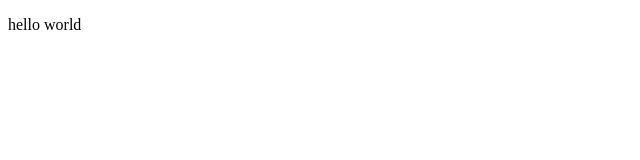
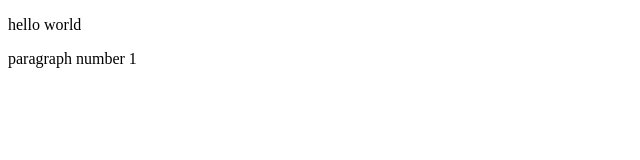
Before and after one commit to loooopppp/git-test, a plain HTML site: page index.html in a window 1280 px wide. Shown: the whole page, without its empty margins (0-640 px from the left). Drawn offline with Linux system fonts and the light colour scheme.

Commit message:
second message

```diff
--- a/index.html
+++ b/index.html
@@ -8,5 +8,6 @@
 </head>
 <body>
     <p>hello world</p>
+    <p>paragraph number 1 </p>
 </body>
 </html>
```
Also changed, not shown: templates/test.html (added).
